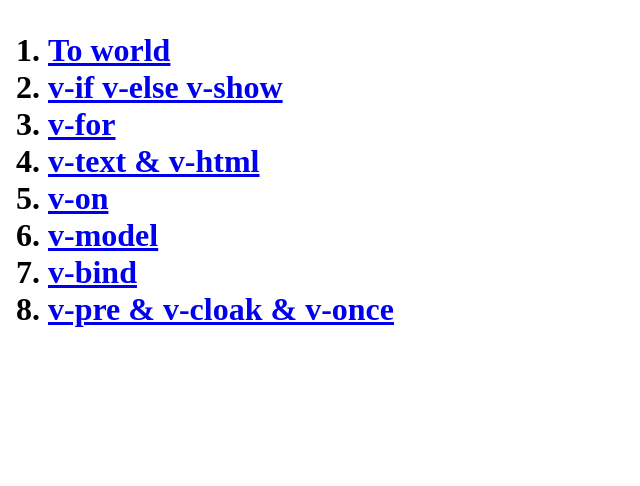
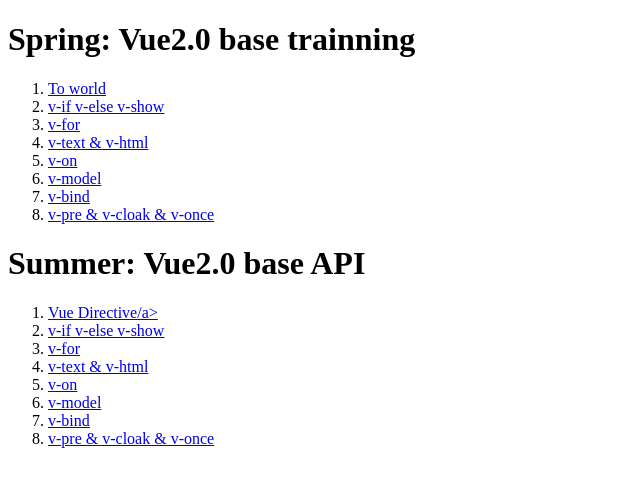
Before and after one commit to bobmail/vue-base-trainning, a plain HTML site: page index.html in a window 1280 px wide. Shown: the whole page, without its empty margins (0-640 px from the left). Drawn offline with Linux system fonts and the light colour scheme.

Commit message:
second commit: add directive

```diff
--- a/index.html
+++ b/index.html
@@ -6,7 +6,7 @@
   <title>Vue2.0 Base</title>
 </head>
 <body>
-    <h1><Vue2.0 base trainning/h1>
+    <h1>Spring: Vue2.0 base trainning</h1>
 
     <ol>
         <li><a href="./source/HelloWorld.html">To world</a></li>
@@ -19,5 +19,19 @@
         <li><a href="./source/S08-v-pre.html">v-pre & v-cloak & v-once</a></li>
 
     </ol>
+
+    <h1>Summer: Vue2.0 base API</h1>
+
+    <ol>
+        <li><a href="./source/S21-directive.html">Vue Directive/a></li>
+        <li><a href="./source/S02-vif.html">v-if v-else v-show</a></li>
+        <li><a href="./source/S03-v-for.html">v-for</a></li>
+        <li><a href="./source/S04-v-text.html">v-text & v-html</a></li>
+        <li><a href="./source/S05-v-on.html">v-on</a></li>
+        <li><a href="./source/S06-v-model.html">v-model</a></li>
+        <li><a href="./source/S07-v-bind.html">v-bind</a></li>
+        <li><a href="./source/S08-v-pre.html">v-pre & v-cloak & v-once</a></li>
+
+    </ol>
 </body>
 </html>
--- /dev/null
+++ b/source/S21-directive.html
@@ -0,0 +1,40 @@
+<!DOCTYPE html>
+<html lang="en">
+<head>
+  <meta charset="UTF-8">
+
+  <title>Hello World</title>
+  <script type="text/javascript" src ="../assets/js/vue.js"></script>
+</head>
+<body>
+  <h1>Hello World !</h1>
+  <div id = "app">
+    <p v-jspang="color">{{num}}</p>
+    <button @click="add">ADD</button>
+  </div>
+
+</body>
+</html>
+
+<script>
+  Vue.directive("jspang",function(el,binding){
+    console.log(el);
+    console.log(binding);
+    console.log(binding.name);
+    console.log(binding.value);
+    console.log(binding.expression);
+    el.style="color:"+binding.value;
+  })
+  var app = new Vue({
+    el: '#app',
+    data:{
+      num:10,
+      color:"green"
+    },
+    methods:{
+      add:function(){
+        this.num++
+      }
+    }
+  })
+</script>
```
